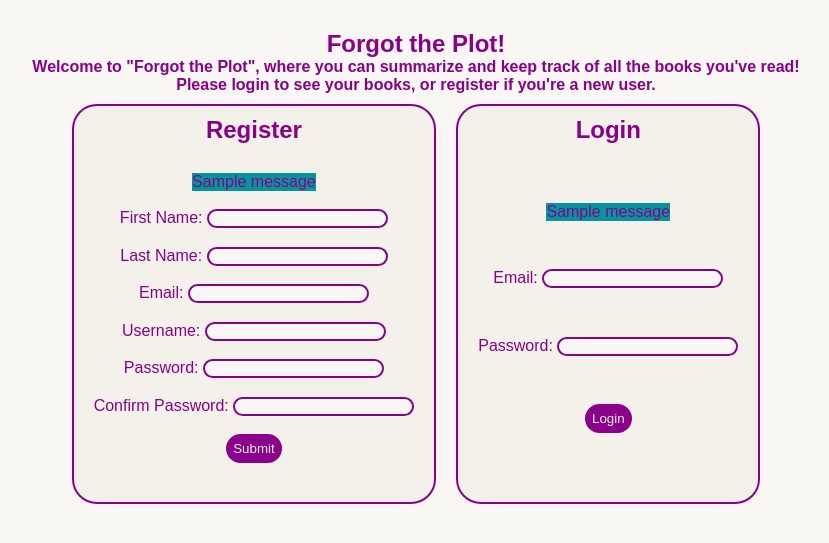
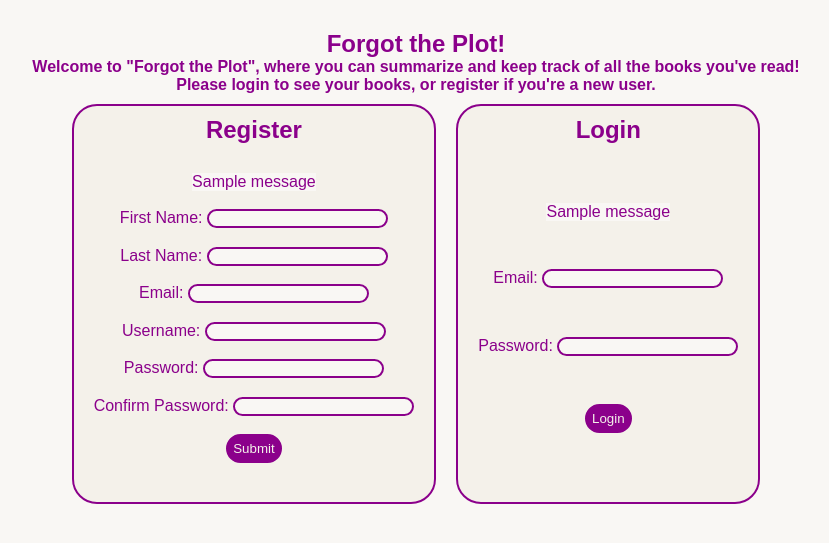
Before and after one commit to Bb080993/Personal-Project, a Flask app: page / in a window 1280 px wide. Shown: the top 543 px of the page, without its empty margins (224-1053 px from the left). Run offline with Flask 3, Linux system fonts and the light colour scheme; tables that the repository leaves empty or names only in its code hold one stand-in row (values such as "Sample post"); one stand-in notice (Sample message) is shown; some web fonts are replaced.

Commit message:
changed background color for errors

```diff
--- a/forgot_the_plot_final/app/templates/login_registration.html
+++ b/forgot_the_plot_final/app/templates/login_registration.html
@@ -33,7 +33,7 @@
                     {%with messages=get_flashed_messages(category_filter=['register'])%}
                         {%if messages%}
                             {%for message in messages%}
-                                <p style="background-color: rgb(7, 149, 157);">{{message}}</p>
+                                <p >{{message}}</p>
                             {%endfor%}
                         {%endif%}
                     {%endwith%}
@@ -71,7 +71,7 @@
                     {%with messages=get_flashed_messages(category_filter=['login'])%}
                         {%if messages%}
                             {%for message in messages%}
-                                <p style="background-color: rgb(7, 149, 157);">{{message}}</p>
+                                <p >{{message}}</p>
                             {%endfor%}
                         {%endif%}
                     {%endwith%}
```
